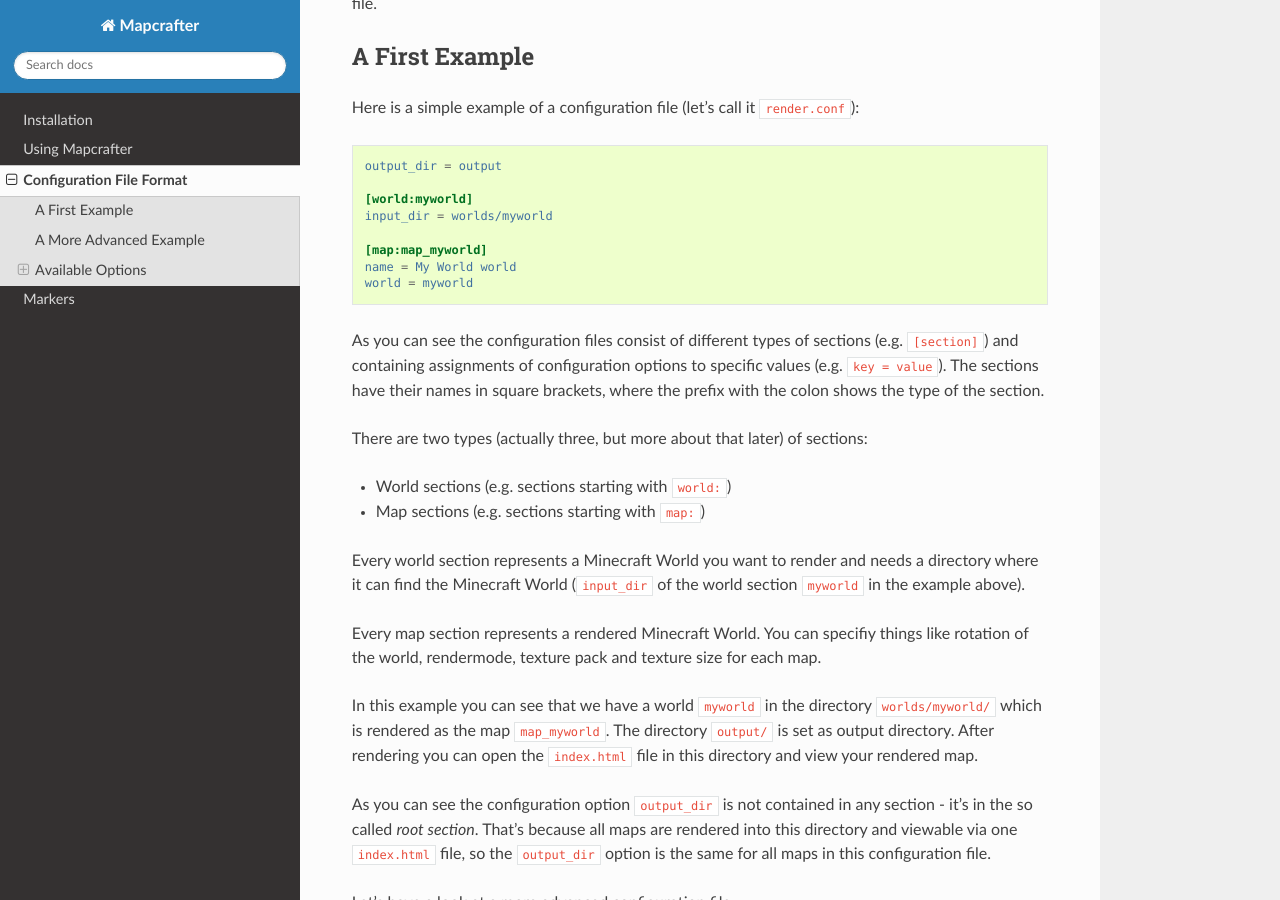
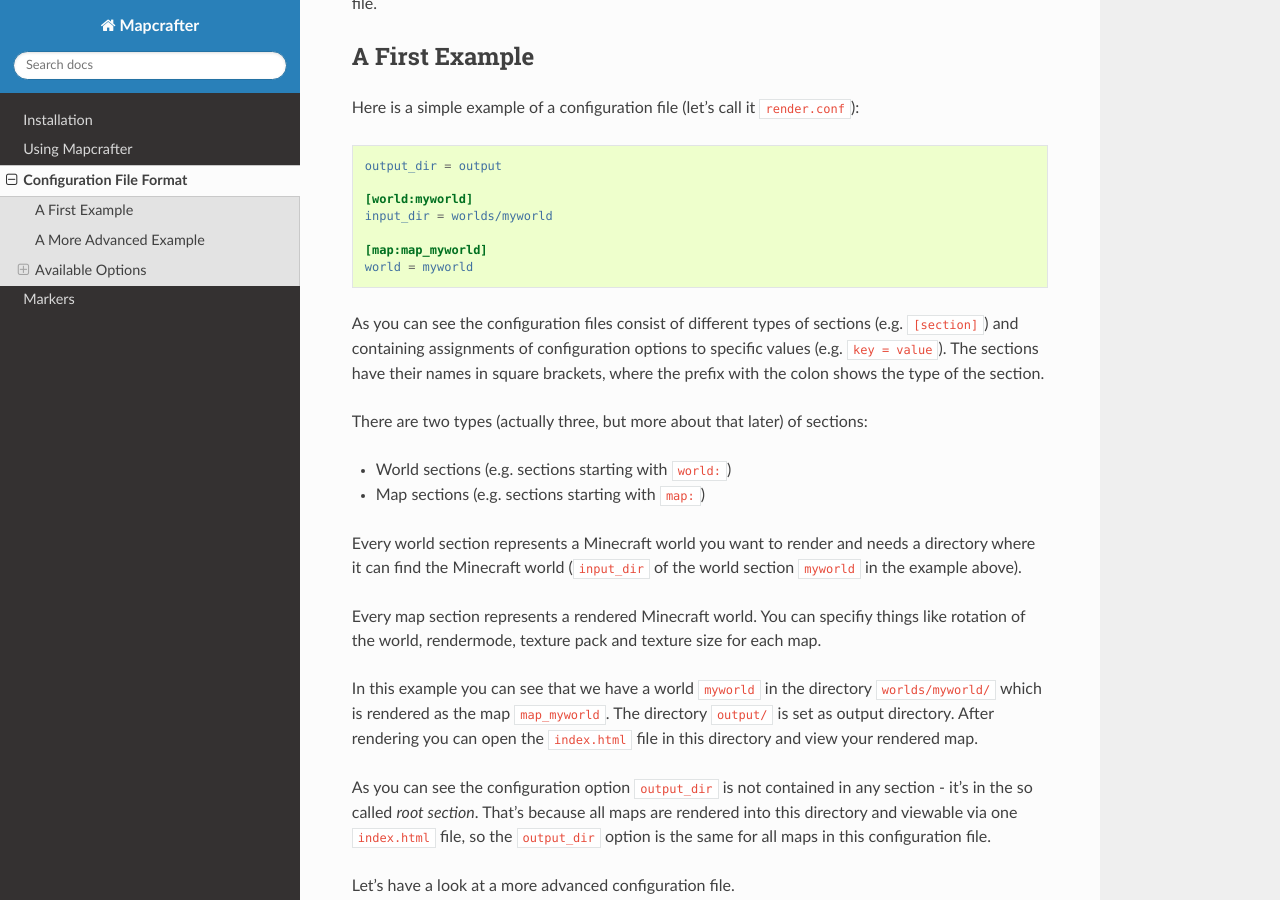
Before and after one commit to mapcrafter/mapcrafter, a Sphinx documentation site: the page built from docs/configuration.rst, in a window 1280 px wide and 900 px high, scrolled down 216 px. Built offline with Sphinx 7.4.7 and the Read the Docs theme 2.0.0, drawn with Linux system fonts in a browser that asks for light colours; some of the changed text lies outside the part shown.

Commit message:
Some more, minor documentation fixes.

```diff
--- a/docs/configuration.rst
+++ b/docs/configuration.rst
@@ -20,7 +20,6 @@
     input_dir = worlds/myworld
 
     [map:map_myworld]
-    name = My World world
     world = myworld
 
 As you can see the configuration files consist of different types of sections
@@ -33,11 +32,11 @@
 * World sections (e.g. sections starting with ``world:``)
 * Map sections (e.g. sections starting with ``map:``)
 
-Every world section represents a Minecraft World you want to render and needs a
-directory where it can find the Minecraft World (``input_dir`` of the world
+Every world section represents a Minecraft world you want to render and needs a
+directory where it can find the Minecraft world (``input_dir`` of the world
 section ``myworld`` in the example above).
 
-Every map section represents a rendered Minecraft World. You can specifiy
+Every map section represents a rendered Minecraft world. You can specifiy
 things like rotation of the world, rendermode, texture pack and texture size
 for each map.
 
@@ -171,7 +170,7 @@
 
     **Required**
 
-    This is the directory of your Minecraft World. The directory should contain
+    This is the directory of your Minecraft world. The directory should contain
     a directory ``region/`` with the .mca region files.
 
 ``dimension = nether|overworld|end``
--- a/docs/installation.rst
+++ b/docs/installation.rst
@@ -17,7 +17,7 @@
   * libboost-filesystem
   * libboost-program-options
   * (libboost-test if you want to use the tests)
-* For your Minecraft Worlds:
+* For your Minecraft worlds:
 
   * Anvil World Format
   * Minecraft 1.6 Resource Packs
--- a/docs/markers.rst
+++ b/docs/markers.rst
@@ -11,7 +11,7 @@
 
 The file has a associative Javascript-Array called ``MARKERS``. In this
 array keys are assigned to values. The keys are strings which represent
-names of rendered Minecraft Worlds. The names of the world sections
+names of rendered Minecraft worlds. The names of the world sections
 (``world:world1`` and ``world:world2`` in the example) are here used as world names.
 Each world has an array with markers for this world.
 
--- a/docs/using_mapcrafter.rst
+++ b/docs/using_mapcrafter.rst
@@ -2,8 +2,8 @@
 Using Mapcrafter
 ================
 
-First Render
-============
+First Rendered World
+====================
 
 At first you have to create a configuration file like this:
 
```
